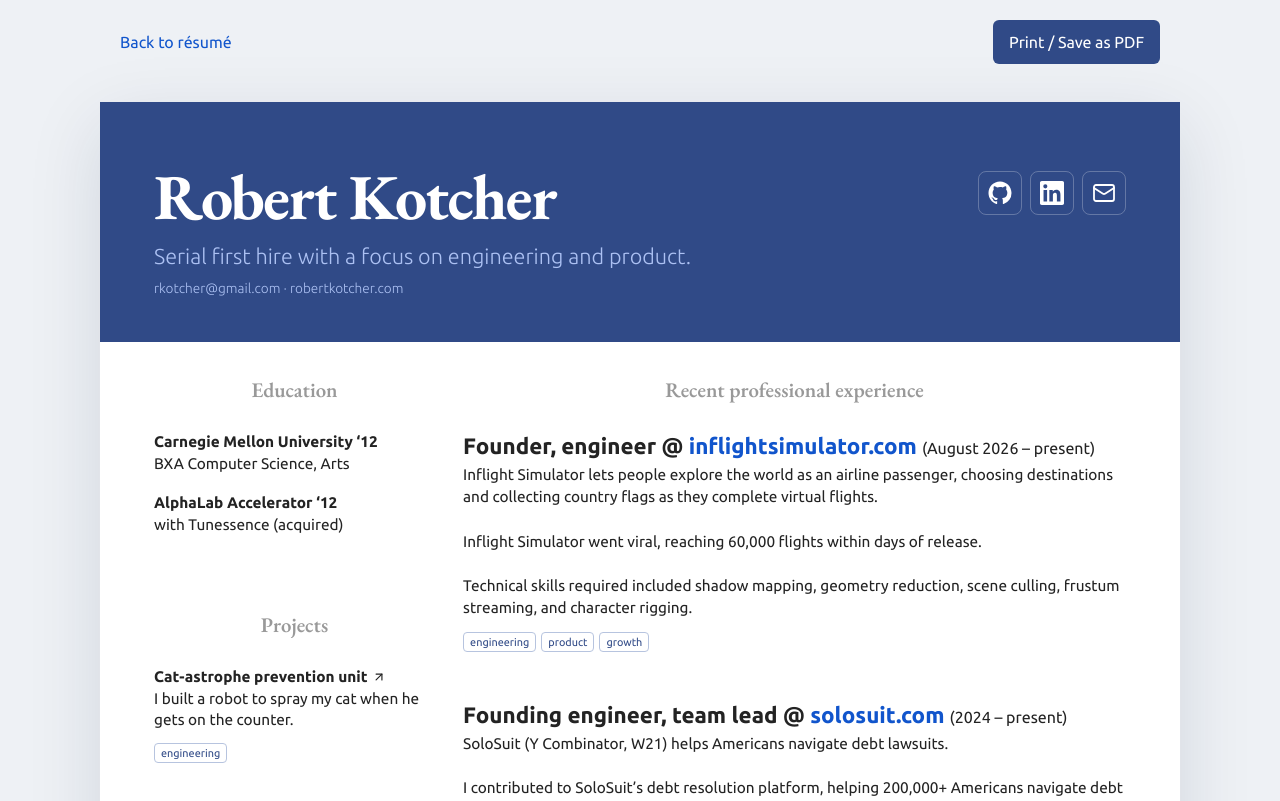
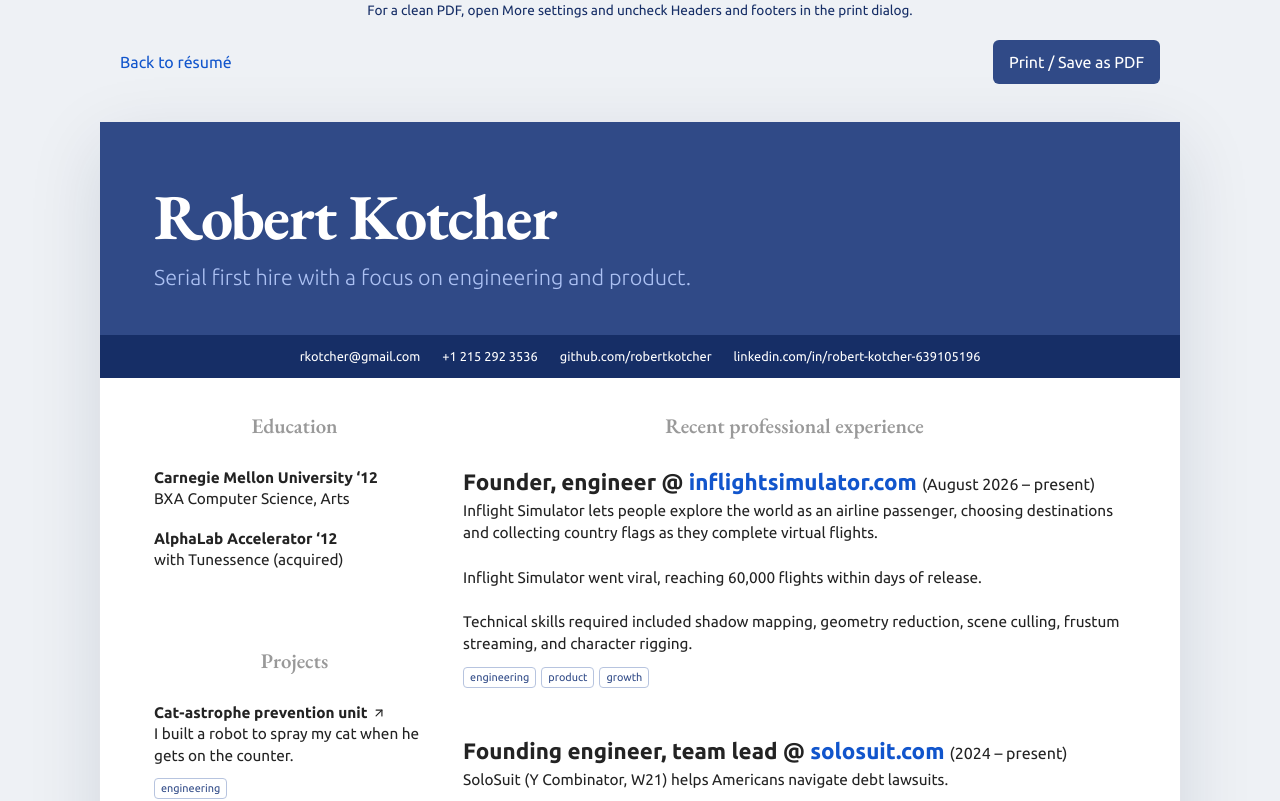
Before and after one commit to robertkotcher/robertkotcher.com, a Next.js app: page /print in a window 1280 px wide. Shown: the top 801 px of the page. Built offline with nearby package versions, Linux system fonts and the light colour scheme.

Commit message:
Restore text contact strip for printable resume only

```diff
--- a/app/Resume.tsx
+++ b/app/Resume.tsx
@@ -35,10 +35,9 @@
           <div className="identity">
             <h1>Robert Kotcher</h1>
             <p>Serial first hire with a focus on engineering and product.</p>
-            <p className="print-contact">rkotcher@gmail.com · robertkotcher.com</p>
           </div>
 
-          <nav className="header-socials" aria-label="Social and contact links">
+          {!printable && <nav className="header-socials" aria-label="Social and contact links">
             <a href="https://github.com/robertkotcher" target="_blank" rel="noreferrer" aria-label="Robert Kotcher on GitHub" title="GitHub">
               <Image src="/github-icon.svg" alt="" width={24} height={24} />
             </a>
@@ -49,8 +48,14 @@
               <Mail aria-hidden="true" size={24} strokeWidth={1.8} />
             </a>
             {!printable && <a href="/print" target="_blank" rel="noreferrer" aria-label="Print résumé or save as PDF" title="Print / Save as PDF"><Printer aria-hidden="true" size={24} strokeWidth={1.8} /></a>}
-          </nav>
+          </nav>}
         </header>
+        {printable && <address className="contact-bar">
+          <a href="mailto:rkotcher@gmail.com">rkotcher@gmail.com</a>
+          <a href="tel:+12152923536">+1 215 292 3536</a>
+          <a href="https://github.com/robertkotcher">github.com/robertkotcher</a>
+          <a href="https://www.linkedin.com/in/robert-kotcher-639105196">linkedin.com/in/robert-kotcher-639105196</a>
+        </address>}
 
         <Content>
         <div className="resume-body">
--- a/app/globals.css
+++ b/app/globals.css
@@ -134,7 +134,12 @@
   .sidebar section { break-inside: avoid; }
 }
 
-.print-contact { display: none; }
-.printable-resume .print-contact { display: block; font-size: .85rem; }
-@media print { .identity .print-contact { display: block; font-size: 9pt; margin-top: 8px; } .role { padding-bottom: 16px; } .role > p + p { margin-top: 8px; } }
+@media print { .role { padding-bottom: 16px; } .role > p + p { margin-top: 8px; } }
 @media print { .resume-header { padding-block: 18px; } .resume-body { padding-top: 18px; } .role-last { padding-bottom: 0; } }
+
+.contact-bar { background: var(--navy); display: flex; flex-wrap: wrap; align-items: center; justify-content: center; gap: 6px 22px; padding: 12px 26px; font-style: normal; }
+.contact-bar a { color: white; font-size: .8rem; text-decoration: none; white-space: nowrap; }
+@media print { .contact-bar { padding: 8px 18px; gap: 4px 18px; } .contact-bar a { font-size: 8pt; } }
+
+.print-help { text-align: center; padding: 0 20px; color: var(--navy); font-size: .85rem; }
+@media print { .print-help { display: none; } }
--- a/app/print/PrintControls.tsx
+++ b/app/print/PrintControls.tsx
@@ -12,5 +12,5 @@
     return () => { cancelled = true; };
   }, []);
 
-  return <nav className="print-controls" aria-label="Print options"><Link href="/">Back to résumé</Link><button onClick={() => window.print()}>Print / Save as PDF</button></nav>;
+  return <><p className="print-help">For a clean PDF, open More settings and uncheck Headers and footers in the print dialog.</p><nav className="print-controls" aria-label="Print options"><Link href="/">Back to résumé</Link><button onClick={() => window.print()}>Print / Save as PDF</button></nav></>;
 }
```
